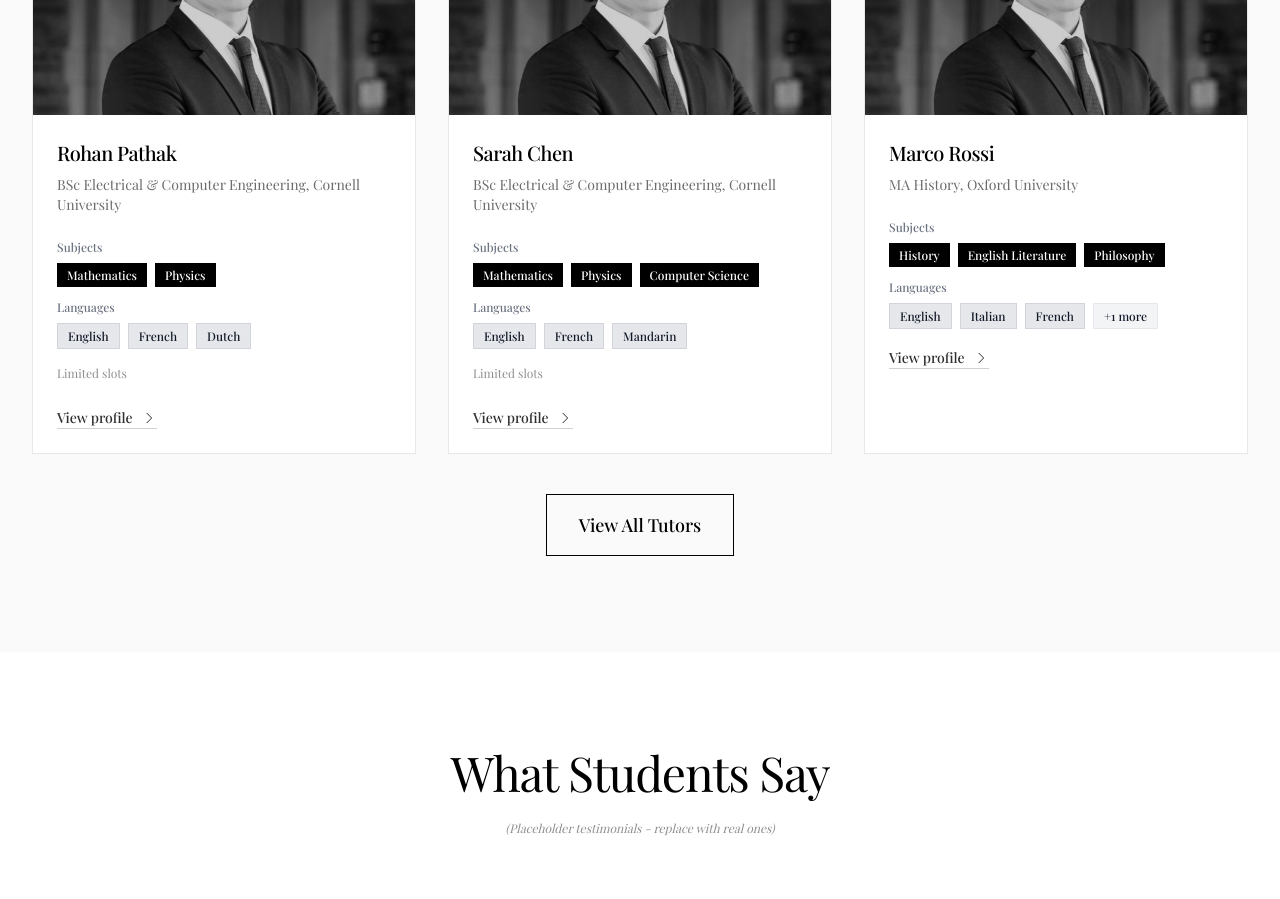
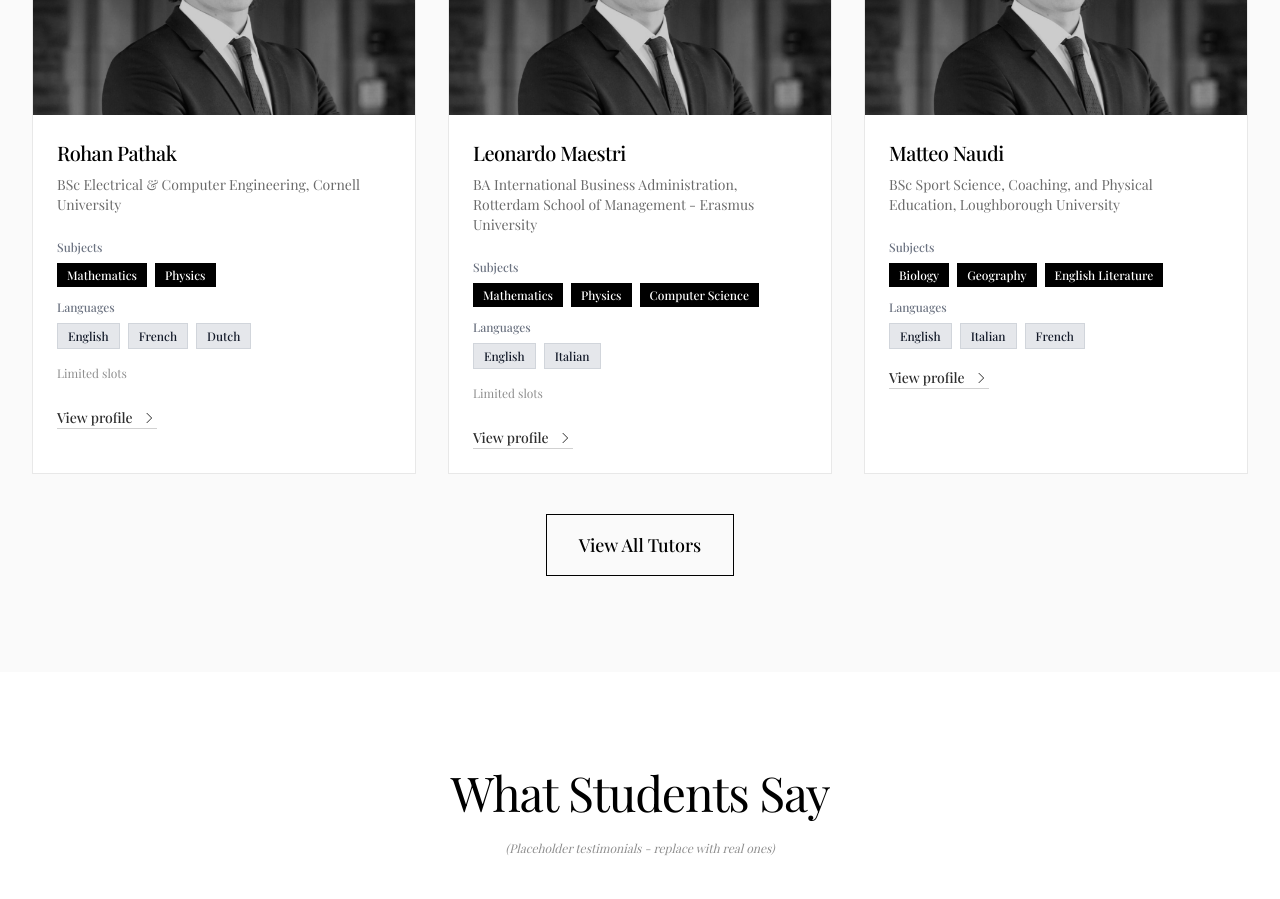
Before and after one commit to pathakrohans/eurobac-tutors, a Next.js app: page / in a window 1280 px wide. Shown: the part 2560-3459 px from the top of the page. Built offline with nearby package versions, Linux system fonts and the light colour scheme; no server answers; a web font is replaced by a local one.

Commit message:
Updated Tutor Info

```diff
--- a/src/data/tutors.ts
+++ b/src/data/tutors.ts
@@ -25,26 +25,26 @@ export const tutors: Tutor[] = [
     availability: 'Limited slots',
   },
   {
-    id: 'sarah-chen',
-    name: 'Sarah Chen',
+    id: 'leonardo-maestri',
+    name: 'Leonardo Maestri',
     headshot: '/team/rohan-pathak.jpg',
-    degree: 'BSc Electrical & Computer Engineering, Cornell University',
-    bio: 'Sarah specializes in mathematics and physics for the European Baccalaureate, with particular expertise in exam preparation and oral exam techniques. She has helped over 50 students achieve their target scores.',
+    degree: 'BA International Business Administration, Rotterdam School of Management - Erasmus University',
+    bio: 'Leonardo specializes in economics and L1 English for the European Baccalaureate.',
     subjects: ['Mathematics', 'Physics', 'Computer Science'],
-    languages: ['English', 'French', 'Mandarin'],
+    languages: ['English', 'Italian'],
     specialties: ['EB Math', 'EB Physics', 'SAT Math', 'AP Calculus', 'Oral Exam Prep'],
     linkedin: 'https://linkedin.com/in/sarah-chen',
     availability: 'Limited slots',
   },
   {
-    id: 'marco-rossi',
-    name: 'Marco Rossi',
+    id: 'matteo-naudi',
+    name: 'Matteo Naudi',
     headshot: '/team/rohan-pathak.jpg',
-    degree: 'MA History, Oxford University',
-    bio: 'Marco focuses on humanities subjects and university applications, especially for UK universities. He has extensive experience with UCAS personal statements and interview preparation.',
-    subjects: ['History', 'English Literature', 'Philosophy'],
-    languages: ['English', 'Italian', 'French', 'Spanish'],
-    specialties: ['UK Personal Statement', 'UCAS Applications', 'LNAT', 'Interview Prep', 'EB History'],
+    degree: 'BSc Sport Science, Coaching, and Physical Education, Loughborough University',
+    bio: 'Matteo has expertise in various subjects within the EB system. He also has extensive experience with UCAS personal statements and interview preparation.',
+    subjects: ['Biology', 'Geography', 'English Literature'],
+    languages: ['English', 'Italian', 'French'],
+    specialties: ['UK Personal Statement', 'UCAS Applications', 'Interview Prep', 'EB History'],
     linkedin: 'https://linkedin.com/in/marco-rossi',
   },
   {
```
